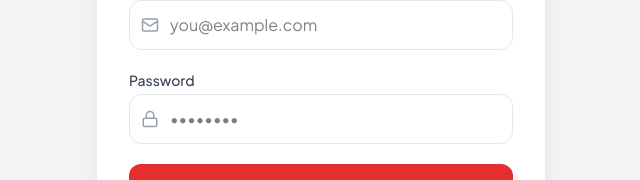
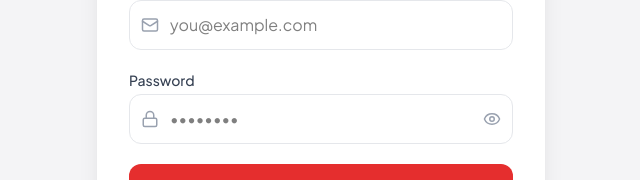
Before and after one commit to Florishfern/popdrop-th, a Next.js app: page /login in a window 1280 px wide. Shown: the part 273-453 px from the top of the page, without its empty margins (319-959 px from the left). Built offline with nearby package versions, Linux system fonts and the light colour scheme.

Commit message:
feat: add password visibility toggle to login page

```diff
--- a/src/app/login/page.tsx
+++ b/src/app/login/page.tsx
@@ -4,12 +4,13 @@ import { useState } from "react";
 import { signIn } from "next-auth/react";
 import { useRouter } from "next/navigation";
 import Link from "next/link";
-import { Mail, Lock, ArrowRight } from "lucide-react";
+import { Mail, Lock, ArrowRight, Eye, EyeOff } from "lucide-react";
 
 export default function LoginPage() {
   const router = useRouter();
   const [email, setEmail] = useState("");
   const [password, setPassword] = useState("");
+  const [showPassword, setShowPassword] = useState(false);
   const [error, setError] = useState("");
   const [loading, setLoading] = useState(false);
 
@@ -86,13 +87,21 @@ export default function LoginPage() {
                   <Lock size={18} />
                 </div>
                 <input
-                  type="password"
+                  type={showPassword ? "text" : "password"}
                   required
                   value={password}
                   onChange={(e) => setPassword(e.target.value)}
-                  className="block w-full pl-10 px-3 py-3 border border-gray-200 rounded-xl focus:ring-2 focus:ring-[var(--color-pop-red)] focus:border-[var(--color-pop-red)] transition-colors outline-none"
+                  className="block w-full pl-10 pr-10 px-3 py-3 border border-gray-200 rounded-xl focus:ring-2 focus:ring-[var(--color-pop-red)] focus:border-[var(--color-pop-red)] transition-colors outline-none"
                   placeholder="••••••••"
                 />
+                <button
+                  type="button"
+                  onClick={() => setShowPassword(!showPassword)}
+                  className="absolute inset-y-0 right-0 pr-3 flex items-center text-gray-400 hover:text-gray-600 transition-colors"
+                  tabIndex={-1}
+                >
+                  {showPassword ? <EyeOff size={18} /> : <Eye size={18} />}
+                </button>
               </div>
             </div>
 
```
